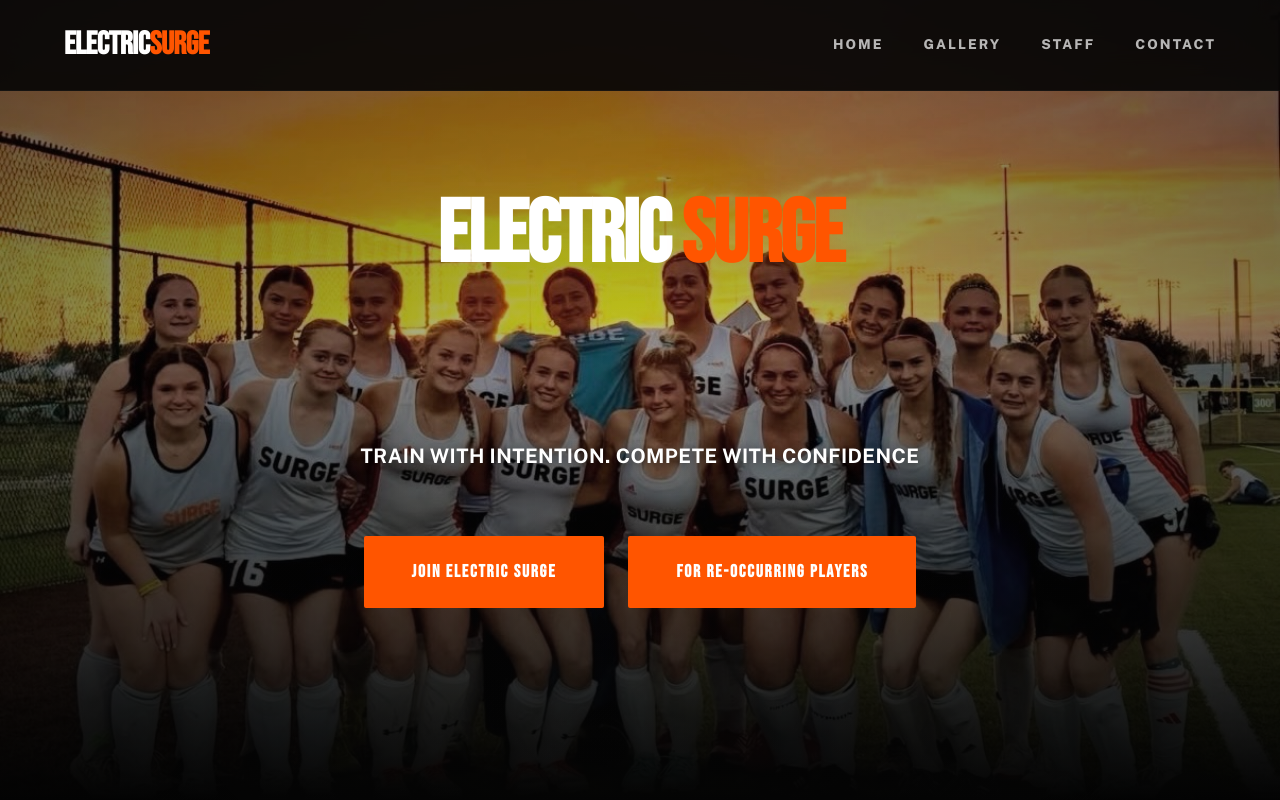
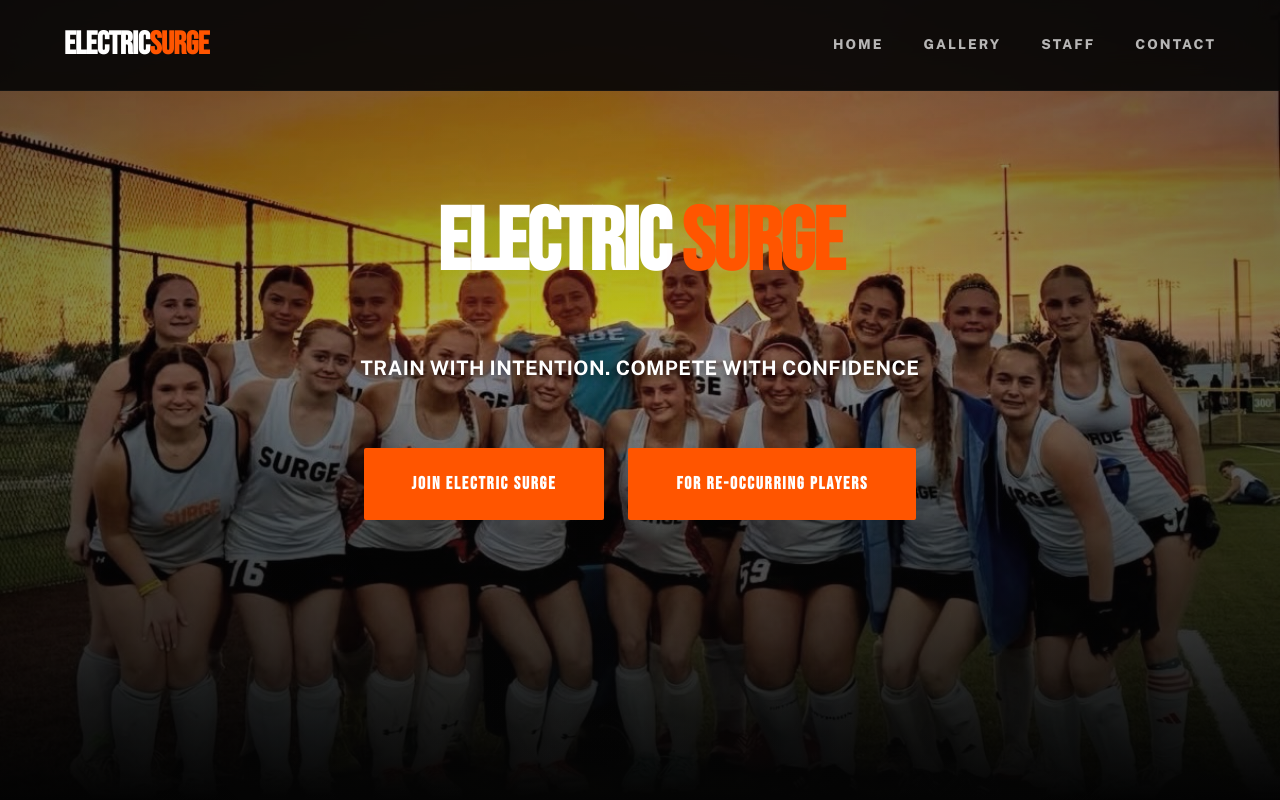
Before and after one commit to Koehl5/Electric-Surge-Website, a React (Vite) app: page / in a window 1280 px wide. Shown: the top 800 px of the page. Built offline with nearby package versions, Linux system fonts and the light colour scheme.

Commit message:
Move Hero heading higher

```diff
--- a/src/components/Hero.tsx
+++ b/src/components/Hero.tsx
@@ -28,7 +28,7 @@ const Hero = () => {
                     initial={{ opacity: 0, y: 40 }}
                     animate={{ opacity: 1, y: 0 }}
                     transition={{ duration: 1.2, ease: [0.16, 1, 0.3, 1] }}
-                    style={{ maxWidth: '1100px', margin: '0 auto' }}
+                    style={{ maxWidth: '1100px', margin: '-5rem auto 0 auto' }}
                 >
                     <motion.h1
                         initial={{ opacity: 0, scale: 0.95 }}
@@ -37,7 +37,7 @@ const Hero = () => {
                         style={{
                             fontSize: 'clamp(2.5rem, 8vw, 5.5rem)',
                             lineHeight: 1,
-                            marginBottom: '10rem',
+                            marginBottom: '4rem',
                             textTransform: 'uppercase',
                             fontWeight: 900,
                             letterSpacing: '-0.02em'
```
